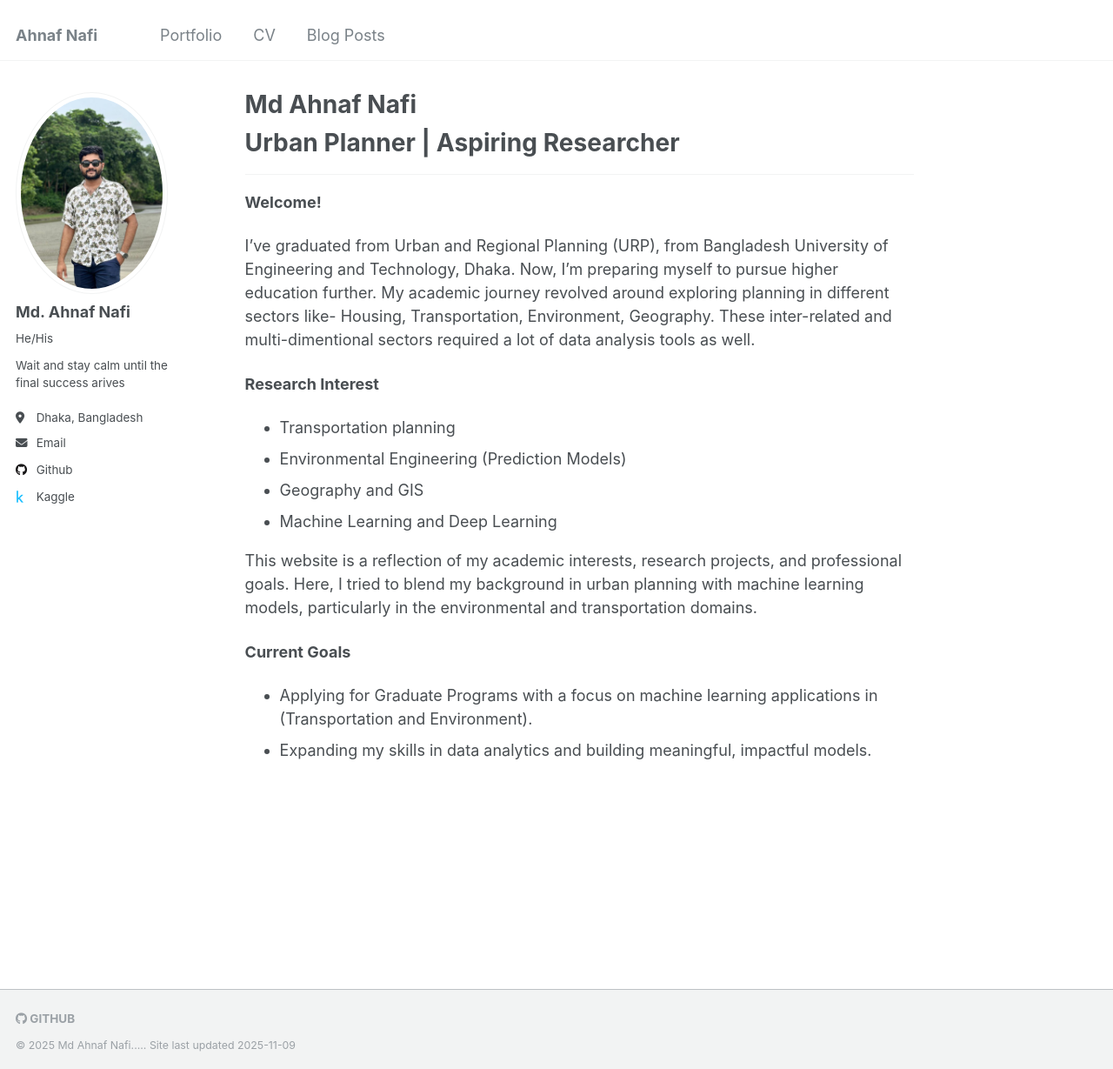
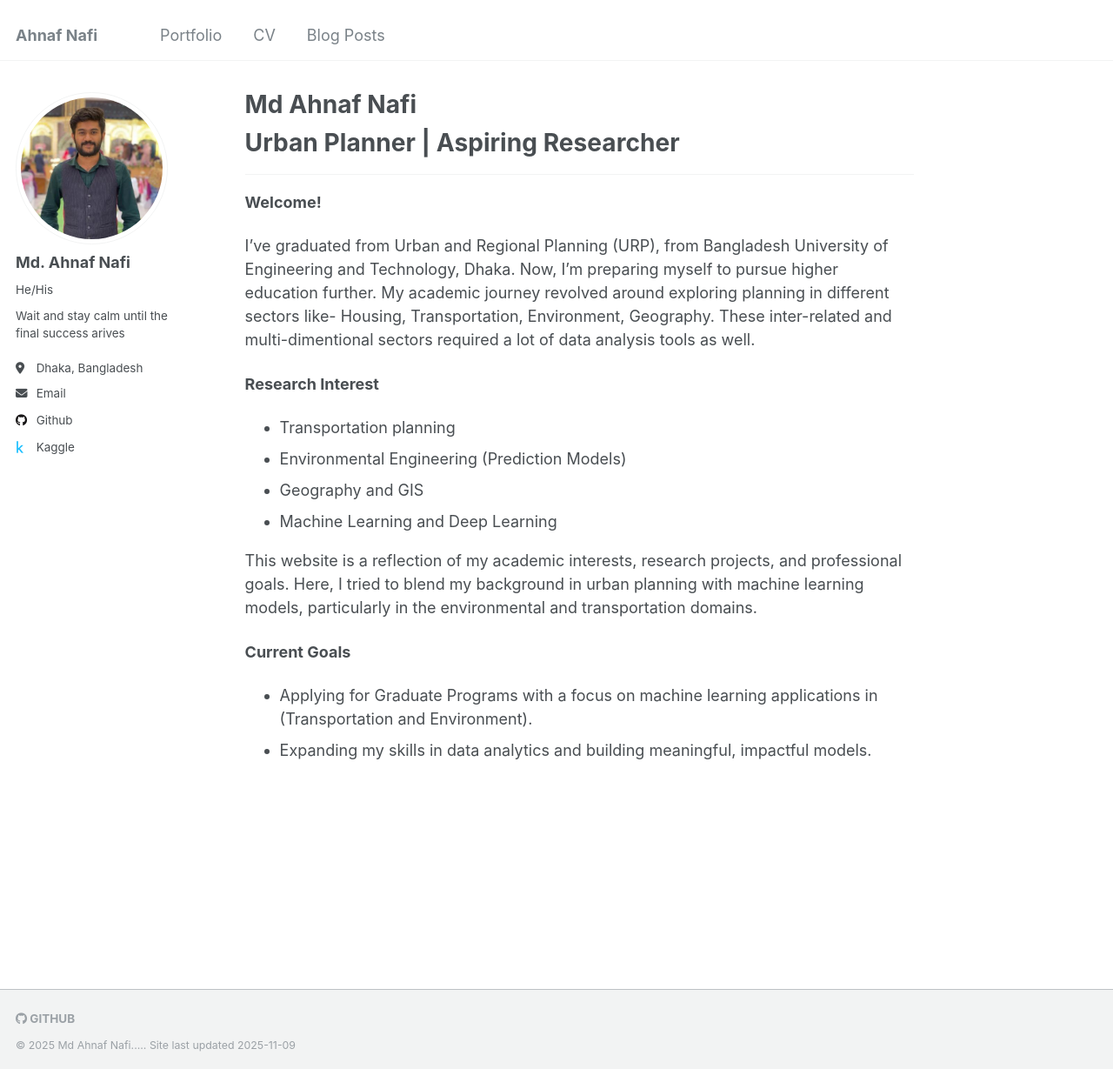
Before and after one commit to NafixData/ahnafnafi, a Jekyll site: the page built from _pages/about.md, in a window 1280 px wide and 1229 px high. Shown: the whole window at 87% size. Built offline with Jekyll 4.4.1, drawn with Linux system fonts in a browser that asks for light colours.

Commit message:
Update _config.yml

```diff
--- a/_config.yml
+++ b/_config.yml
@@ -14,7 +14,7 @@ repository               : "NafixData/ahnafnafi.github.io"
 #               Additional customization can be done by editing /_includes/author-profile.html
 author:
   # Biographic information
-  avatar           : "https://github.com/NafixData/ahnafnafi/blob/master/images/Cropped Myself.jpg?raw=true"
+  avatar           : "https://github.com/NafixData/ahnafnafi/blob/master/images/Dp.png?raw=true"
   name             : "Md. Ahnaf Nafi"
   pronouns         : "He/His"
   bio              : "Wait and stay calm until the final success arives"
```
